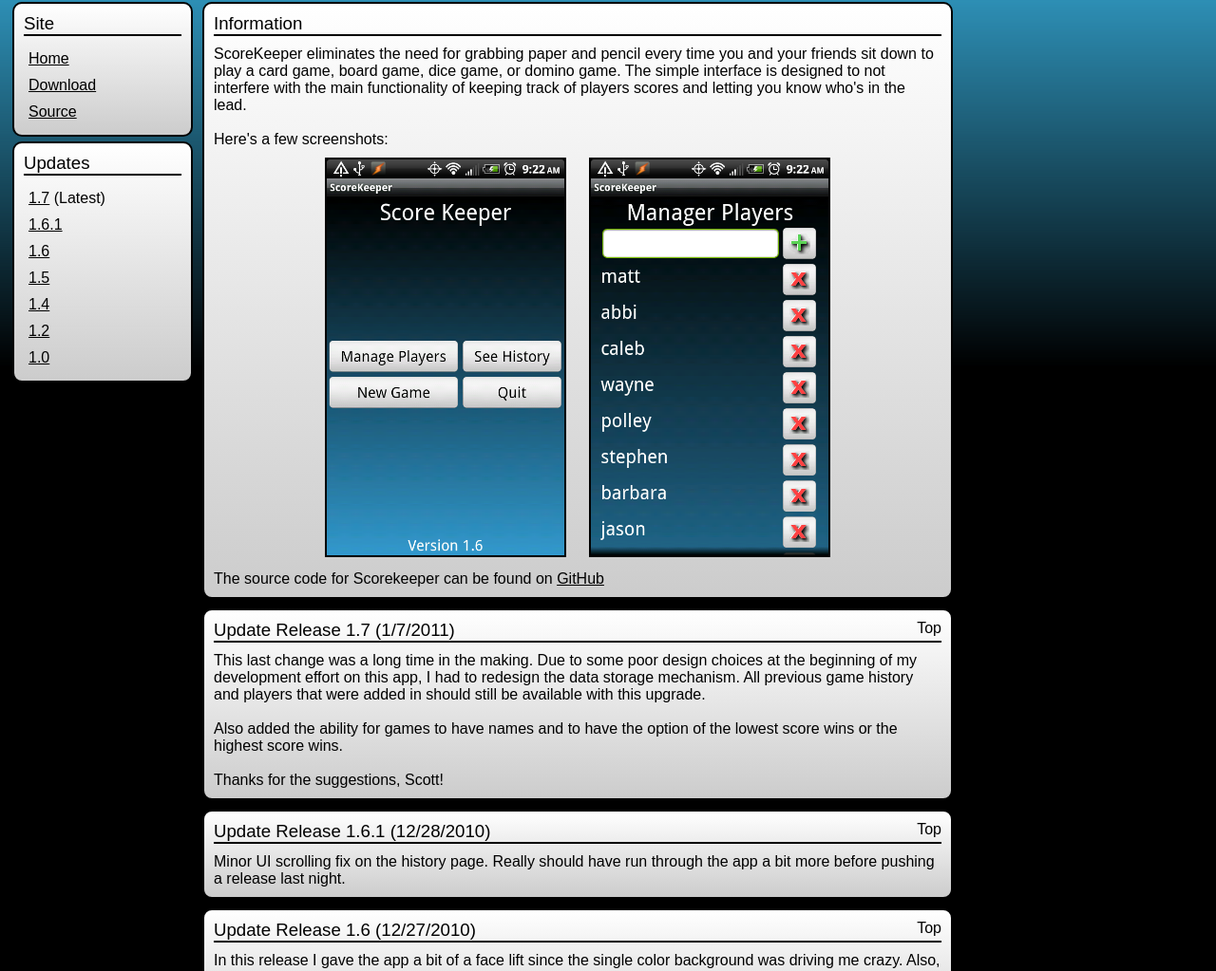
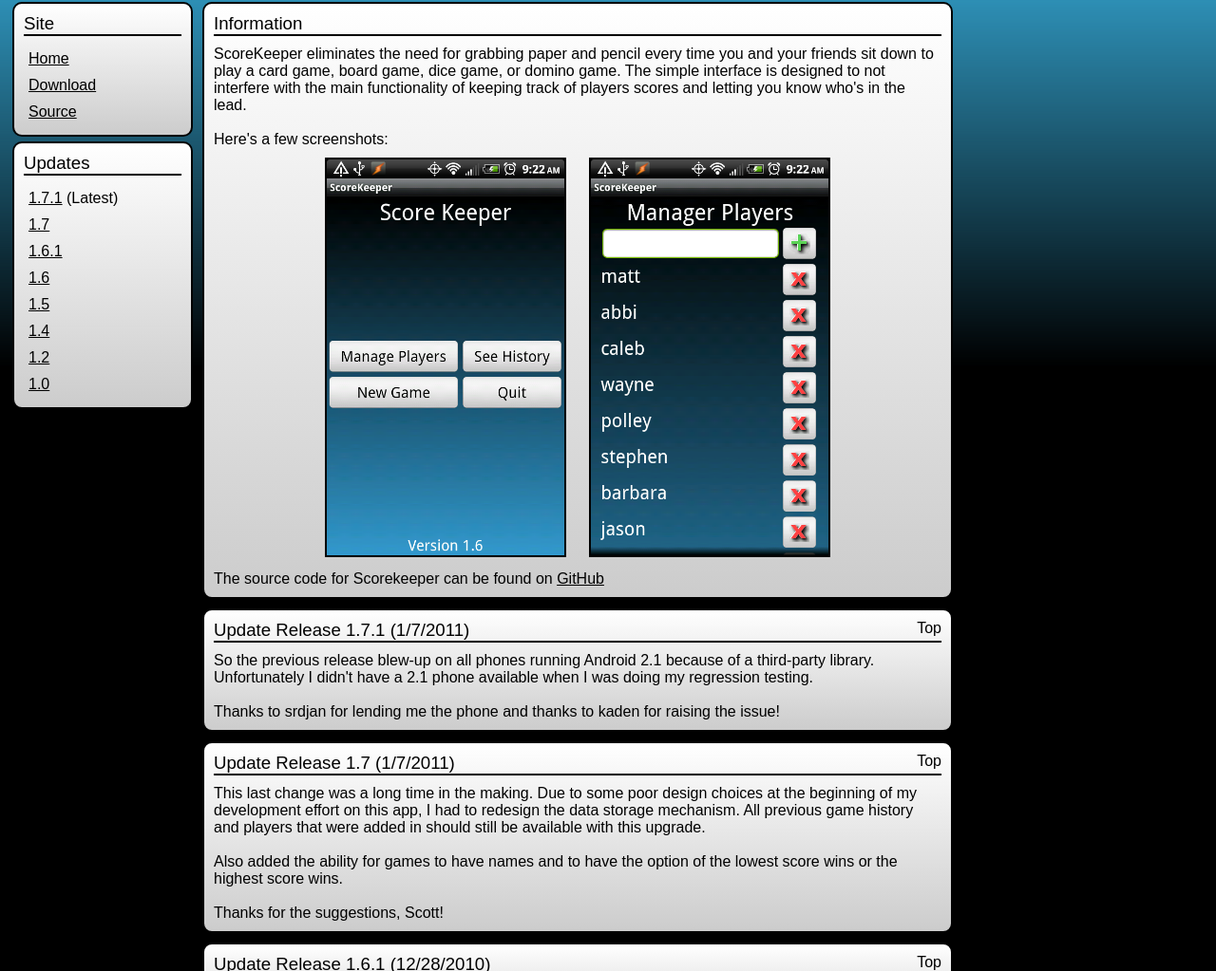
Before and after one commit to caspian311/ScoreKeeper-Android, a plain HTML site: page index.html in a window 1280 px wide. Shown: the part 77-1100 px from the top of the page at 95% size. Drawn offline with Linux system fonts and the light colour scheme.

Commit message:
updated site to reflect 1.7.1 release

```diff
--- a/index.html
+++ b/index.html
@@ -30,7 +30,10 @@
 				<div class="title">Updates</div>
 				<ul>
 					<li>
-						<a href="#update_1.7">1.7</a> (Latest)
+						<a href="#update_1.7.1">1.7.1</a> (Latest)
+					</li>
+					<li>
+						<a href="#update_1.7">1.7</a>
 					</li>
 					<li>
 						<a href="#update_1.6.1">1.6.1</a>
@@ -71,6 +74,20 @@
 
 					The source code for Scorekeeper can be found on
 				<a href="https://github.com/caspian311/ScoreKeeper-Android">GitHub</a>
+				</div>
+			</div>
+		</div>
+
+		<div class="main-column">
+			<div class="container">
+				<div class="title">
+					<a name="update_1.7.1">Update Release 1.7.1 (1/7/2011)</a>
+					<a href="#top">Top</a>
+				</div>
+				<div class="content">
+				So the previous release blew-up on all phones running Android 2.1 because of a third-party library.  Unfortunately I didn't have a 2.1 phone available when I was doing my regression testing.
+				<br /><br />
+				Thanks to srdjan for lending me the phone and thanks to kaden for raising the issue!
 				</div>
 			</div>
 		</div>
```
Also changed, not shown: downloads.html (+5 -2 lines), 2 other files.
